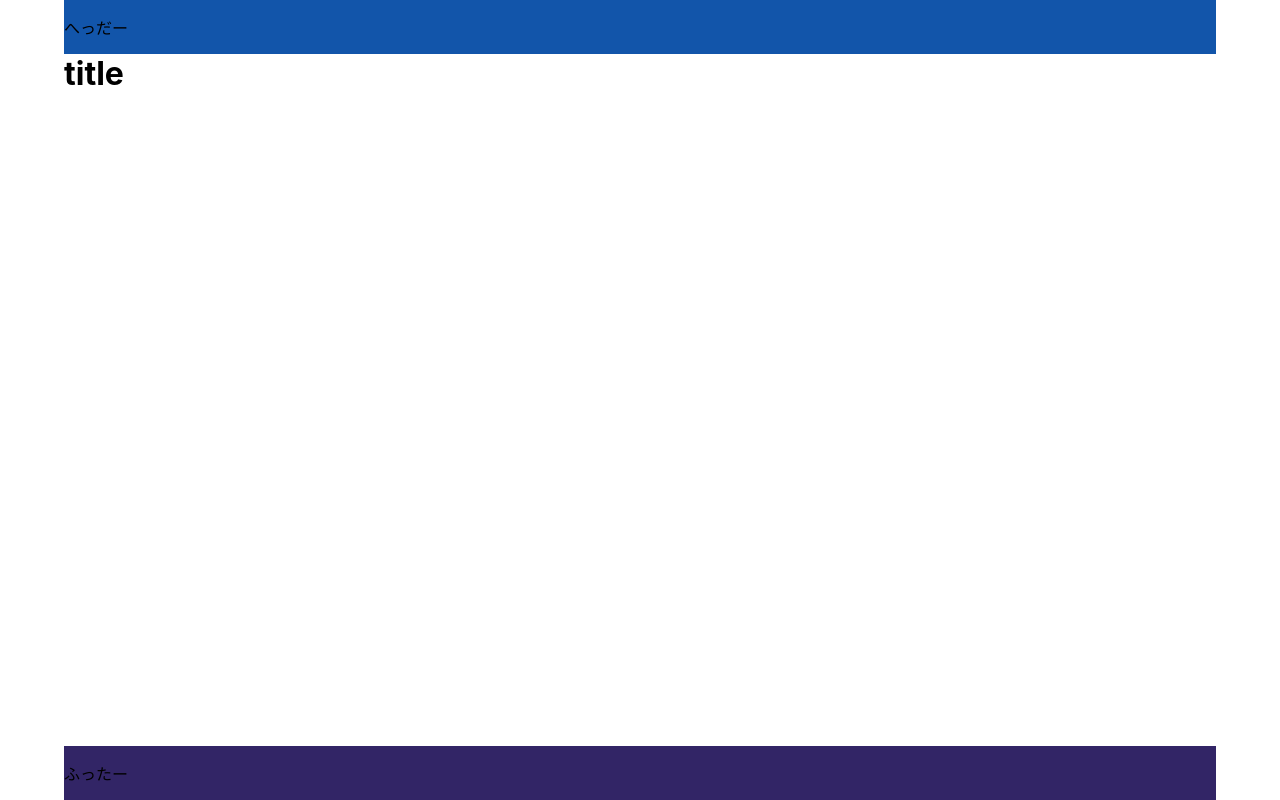
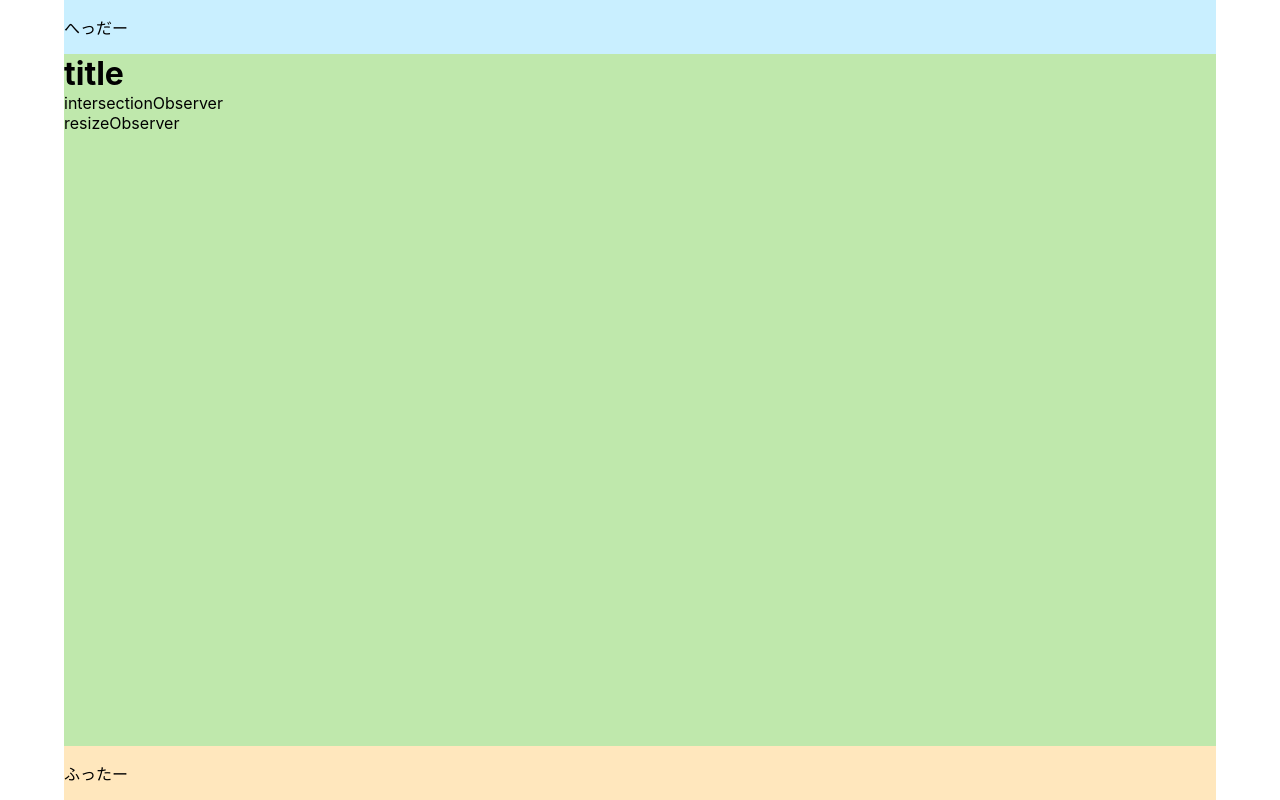
Before and after one commit to kanemototomoki/sandbox-page, a Next.js app: page / in a window 1280 px wide. Built offline with nearby package versions, Linux system fonts and the light colour scheme.

Commit message:
update: add page

```diff
--- /dev/null
+++ b/src/components/PageList/index.tsx
@@ -0,0 +1,27 @@
+import NextLink from 'next/link'
+
+export const pageList = [
+  {
+    text: 'intersectionObserver',
+    path: 'intersection-observer',
+  },
+  { text: 'resizeObserver', path: 'resize-observer' },
+]
+
+const PageList = () => {
+  return (
+    <ul>
+      {pageList.map(({ text, path }) => {
+        return (
+          <li>
+            <NextLink href={path}>
+              <a>{text}</a>
+            </NextLink>
+          </li>
+        )
+      })}
+    </ul>
+  )
+}
+
+export default PageList
--- a/src/components/ui/Footer/style.module.css
+++ b/src/components/ui/Footer/style.module.css
@@ -1,4 +1,4 @@
 .footer {
   padding: 15px 0;
-  background: #322566;
+  background: #FFE7BD;
 }
--- a/src/components/ui/Header/style.module.css
+++ b/src/components/ui/Header/style.module.css
@@ -1,4 +1,4 @@
 .header {
   padding: 15px 0;
-  background: #1255aa;
+  background: #C9EFFF;
 }
--- a/src/components/ui/Layout/index.tsx
+++ b/src/components/ui/Layout/index.tsx
@@ -3,7 +3,7 @@ import Footer from '../Footer'
 import Header from '../Header'
 import styles from './style.module.css'
 
-const Layout = ({ children }: { children: ReactElement }) => {
+const Layout = ({ children }: { children: ReactElement[] }) => {
   return (
     <div className={styles.wrapper}>
       <Header />
--- a/src/components/ui/Layout/style.module.css
+++ b/src/components/ui/Layout/style.module.css
@@ -4,4 +4,5 @@
   display: grid;
   grid-template-rows: auto 1fr auto;
   margin: 0 auto;
+  background: #BFE8AC;
 }
--- a/src/pages/index.tsx
+++ b/src/pages/index.tsx
@@ -3,6 +3,7 @@ import Head from 'next/head'
 // import 'normalize.css'
 
 import Layout from '@src/components/ui/Layout'
+import PageList from '@src/components/PageList'
 
 const Home: NextPage = () => {
   return (
@@ -15,6 +16,7 @@ const Home: NextPage = () => {
 
       <Layout>
         <h1>title</h1>
+        <PageList />
       </Layout>
     </div>
   )
--- a/src/styles/globals.css
+++ b/src/styles/globals.css
@@ -17,6 +17,10 @@ a {
   padding: 0;
 }
 
+ul {
+  list-style: none;
+}
+
 @media (prefers-color-scheme: dark) {
   html {
     color-scheme: dark;
```
Also changed, not shown: src/pages/intersection-observer/index.tsx (added, +9 -0 lines), src/pages/resize-observer/index.tsx (added, +11 -0 lines).
